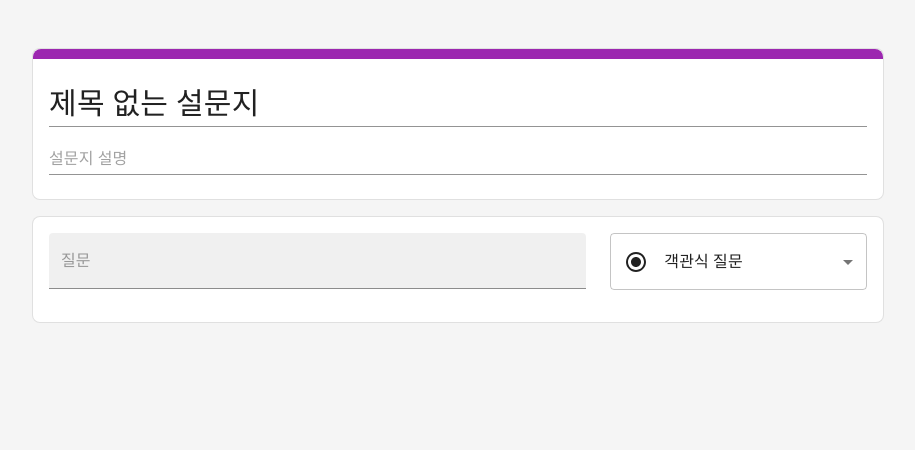
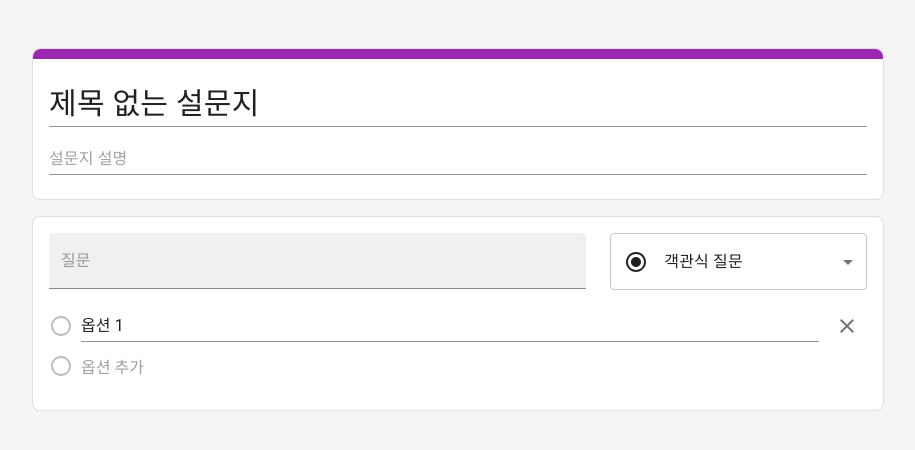
Before and after one commit to hyejinny97/google-form, a React (Vite) app in the folder classum-survey/: page /survey/edit in a window 1280 px wide. Shown: the top 450 px of the page, without its empty margins (182-1097 px from the left). Built offline with nearby package versions, Linux system fonts and the light colour scheme.

Commit message:
[Feat] SurveyEditPageQuestionBox의 body 구현

```diff
--- a/classum-survey/src/components/SurveyEditPage/SurveyEditPageQuestionBox.tsx
+++ b/classum-survey/src/components/SurveyEditPage/SurveyEditPageQuestionBox.tsx
@@ -1,8 +1,22 @@
 import styled from "@emotion/styled";
 import { useState } from "react";
 import { Grid, TextField, SelectChangeEvent } from "@mui/material";
-import { SurveyQuestionBox, QuestionTypeSelect } from "@components";
-import { Q_TYPE_MULTIPLE_CHOICE } from "@constants";
+import {
+  SurveyQuestionBox,
+  QuestionTypeSelect,
+  ShortAnswer,
+  LongAnswer,
+  SurveyEditPageMultipleChoiceAnswer,
+  SurveyEditPageCheckboxAnswer,
+  SurveyEditPageDropdownAnswer,
+} from "@components";
+import {
+  Q_TYPE_SHORT,
+  Q_TYPE_LONG,
+  Q_TYPE_MULTIPLE_CHOICE,
+  Q_TYPE_CHECKBOX,
+  Q_TYPE_DROPDOWN,
+} from "@constants";
 
 interface SurveyEditPageQuestionBoxProps {}
 
@@ -18,6 +32,16 @@ function SurveyEditPageQuestionBox() {
   const handleSelectChange = (e: SelectChangeEvent) => {
     setSelectedQType(e.target.value);
   };
+
+  let renderBody;
+  if (selectedQType === Q_TYPE_SHORT) renderBody = <ShortAnswer disabled />;
+  else if (selectedQType === Q_TYPE_LONG) renderBody = <LongAnswer disabled />;
+  else if (selectedQType === Q_TYPE_MULTIPLE_CHOICE)
+    renderBody = <SurveyEditPageMultipleChoiceAnswer />;
+  else if (selectedQType === Q_TYPE_CHECKBOX)
+    renderBody = <SurveyEditPageCheckboxAnswer />;
+  else if (selectedQType === Q_TYPE_DROPDOWN)
+    renderBody = <SurveyEditPageDropdownAnswer />;
 
   return (
     <SurveyQuestionBox>
@@ -39,7 +63,7 @@ function SurveyEditPageQuestionBox() {
           </Grid>
         </Grid>
       </Head>
-      <Body></Body>
+      <Body>{renderBody}</Body>
     </SurveyQuestionBox>
   );
 }
```
